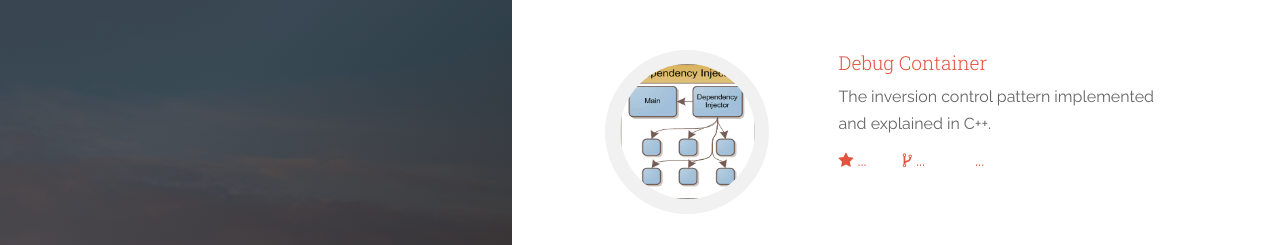
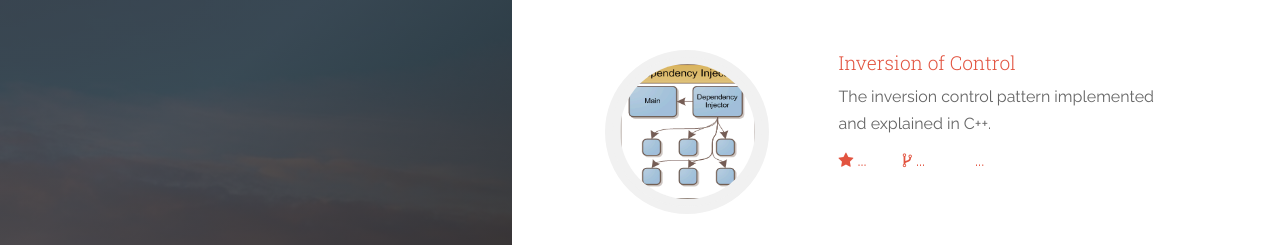
Before and after one commit to AndresDuque/andresduque.github.io, a Jekyll site: the page built from index.html, in a window 1280 px wide. Shown: the top 245 px of the page. Built offline with Jekyll 4.4.1, drawn with Linux system fonts in a browser that asks for light colours; comment, search, counter and statistics services are not loaded.

Commit message:
Fixing title

```diff
--- a/_data/projects.yml
+++ b/_data/projects.yml
@@ -1,7 +1,7 @@
 # projects section data
 # If you don't have language feature(language.yml is empty), ignore "i18n" items
 # Suggest projects' img be located at '/static/assets/img/landing', and edit following img items.
-- name: Debug Container
+- name: Inversion of Control
   gh_user: AndresDuque
   repo: IoC-pattern-in-C-
   img: static/assets/img/ioc-pic.png
```
